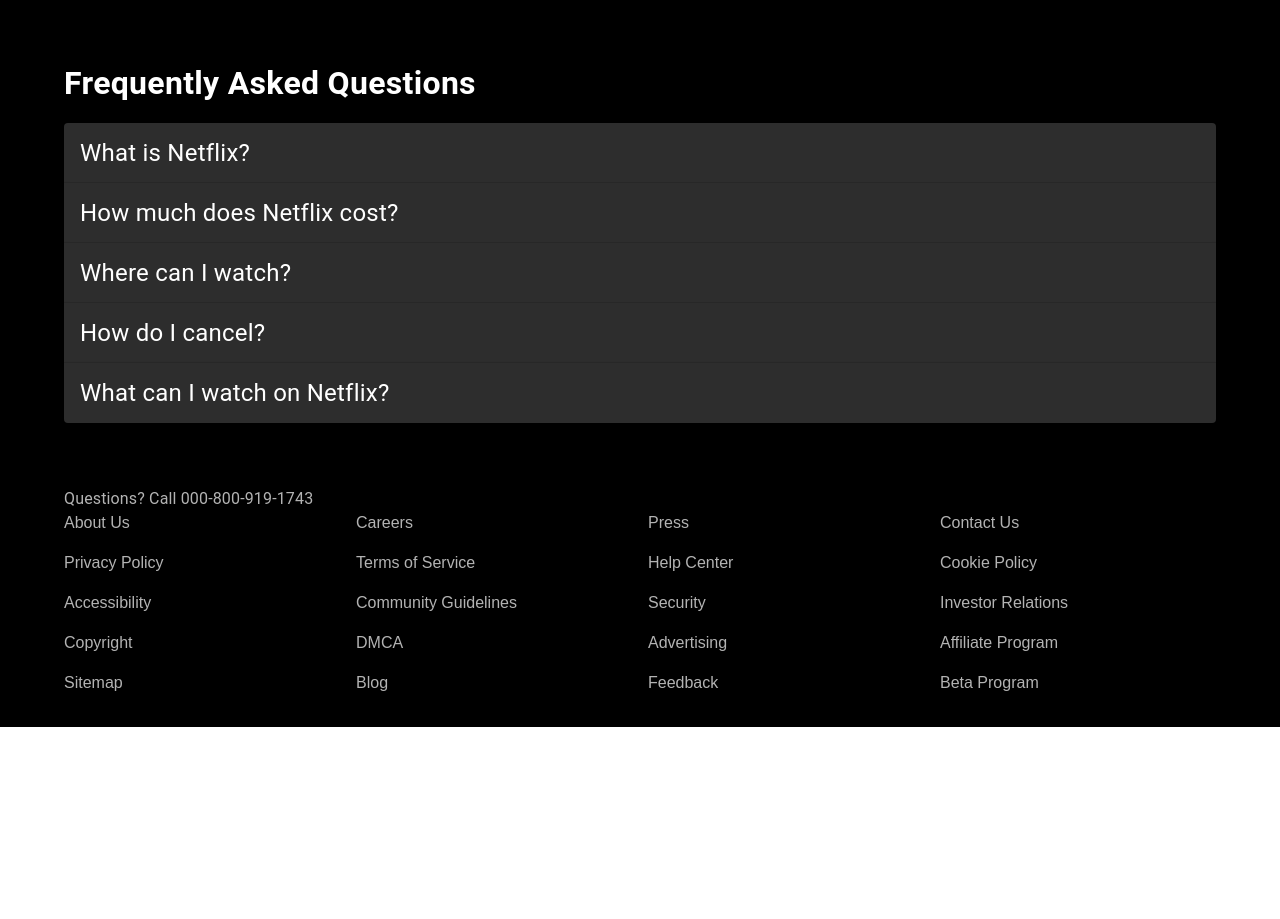
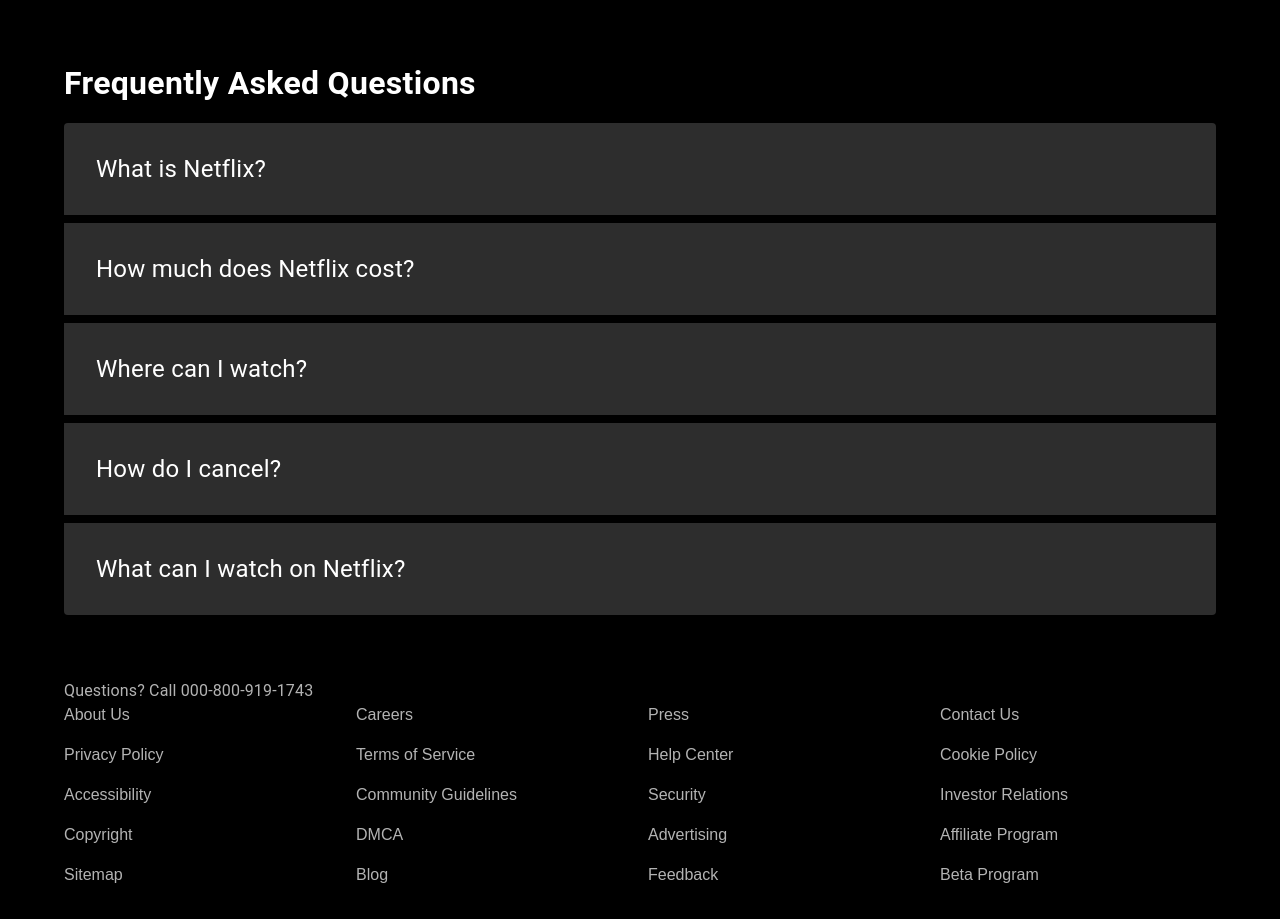
Before and after one commit to Drashti-Chabhadiya/Netflix, a Next.js app: page / in a window 1280 px wide. Shown: the part 2480-3399 px from the top of the page. Before the commit the page ends 3207 px from the top, so only its background shows below. Built offline with nearby package versions, Linux system fonts and the light colour scheme; some icons are missing.

Commit message:
fix accordion icon issue

```diff
--- a/src/app/components/faq/FAQContent.js
+++ b/src/app/components/faq/FAQContent.js
@@ -3,14 +3,11 @@
   AccordionDetails,
   AccordionSummary,
   Box,
-  IconButton,
   Typography,
 } from '@mui/material';
 import React from 'react';
 import TitleUI from '../common/TitleUI';
 import ArrowDownwardIcon from '@mui/icons-material/ArrowDownward';
-import AddIcon from '@mui/icons-material/Add';
-import CloseIcon from '@mui/icons-material/Close';
 import { faqData } from '@/app/lib/faq/faqData';
 
 const FAQContent = () => {
@@ -27,24 +24,32 @@
       >
         <TitleUI title={'Frequently Asked Questions'} />
       </Box>
-      <Box>
+      <Box
+        sx={{
+          display: 'flex',
+          flexDirection: 'column',
+          gap: '0.5rem',
+          '& .MuiAccordion-root': {
+            margin: '0px !important',
+          },
+        }}
+      >
         {faqData.map((item) => {
           return (
             <Accordion
               key={item.id}
               sx={{
                 backgroundColor: '#2D2D2D',
+                padding: '1rem',
               }}
             >
               <AccordionSummary
                 expandIcon={
-                  <AddIcon />
-                  // <IconButton
-                  //   sx={{
-                  //     color: "#fff",
-                  //   }}>
-                  //   <AddIcon />
-                  // </IconButton>
+                  <ArrowDownwardIcon
+                    sx={{
+                      color: 'white',
+                    }}
+                  />
                 }
                 aria-controls="panel1-content"
                 id="panel1-header"
@@ -62,7 +67,7 @@
               <AccordionDetails>
                 <Typography
                   sx={{
-                    fontSize: '1.2rem',
+                    fontSize: '1.5rem',
                     color: 'white',
                   }}
                 >
```
